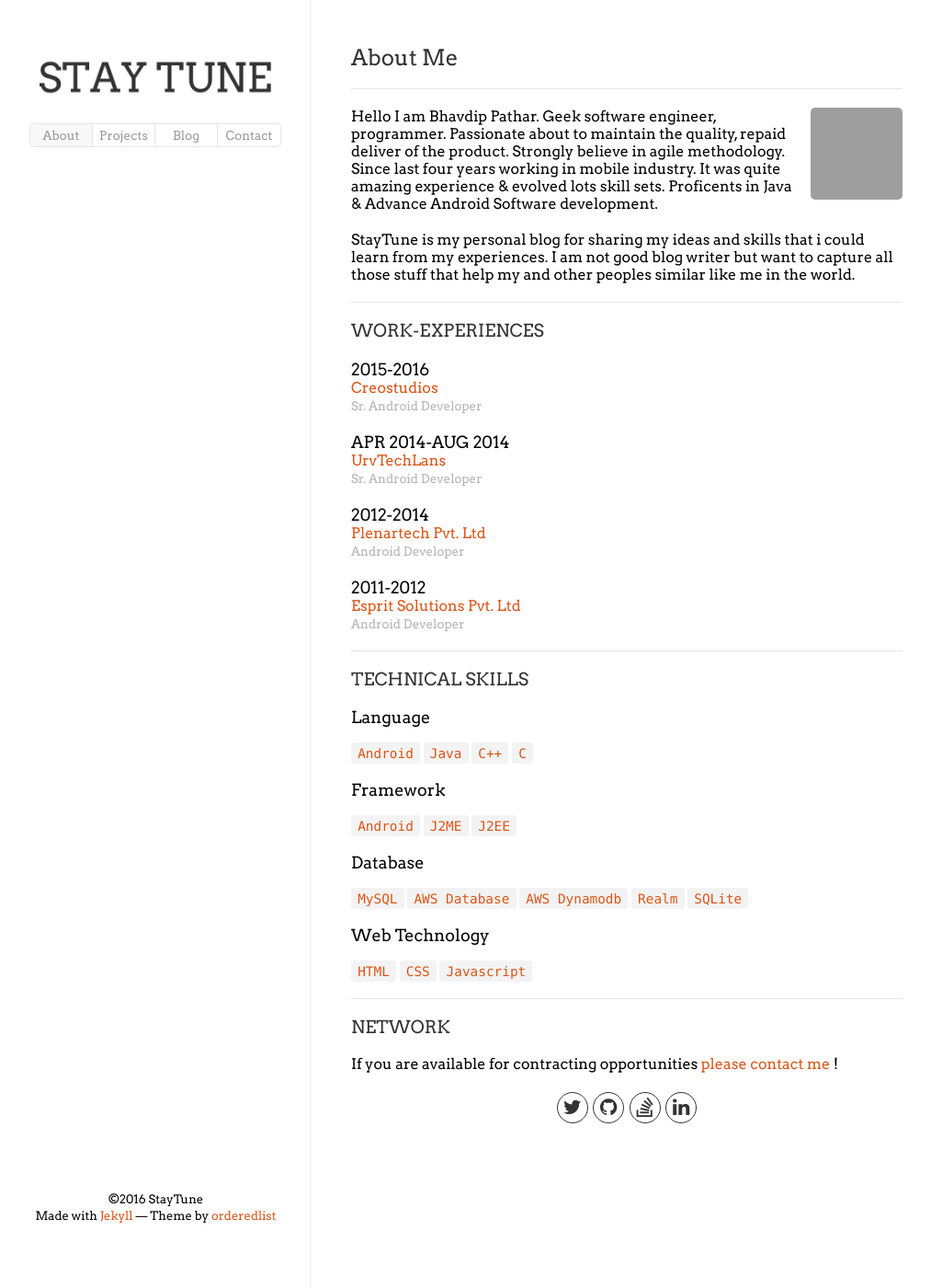
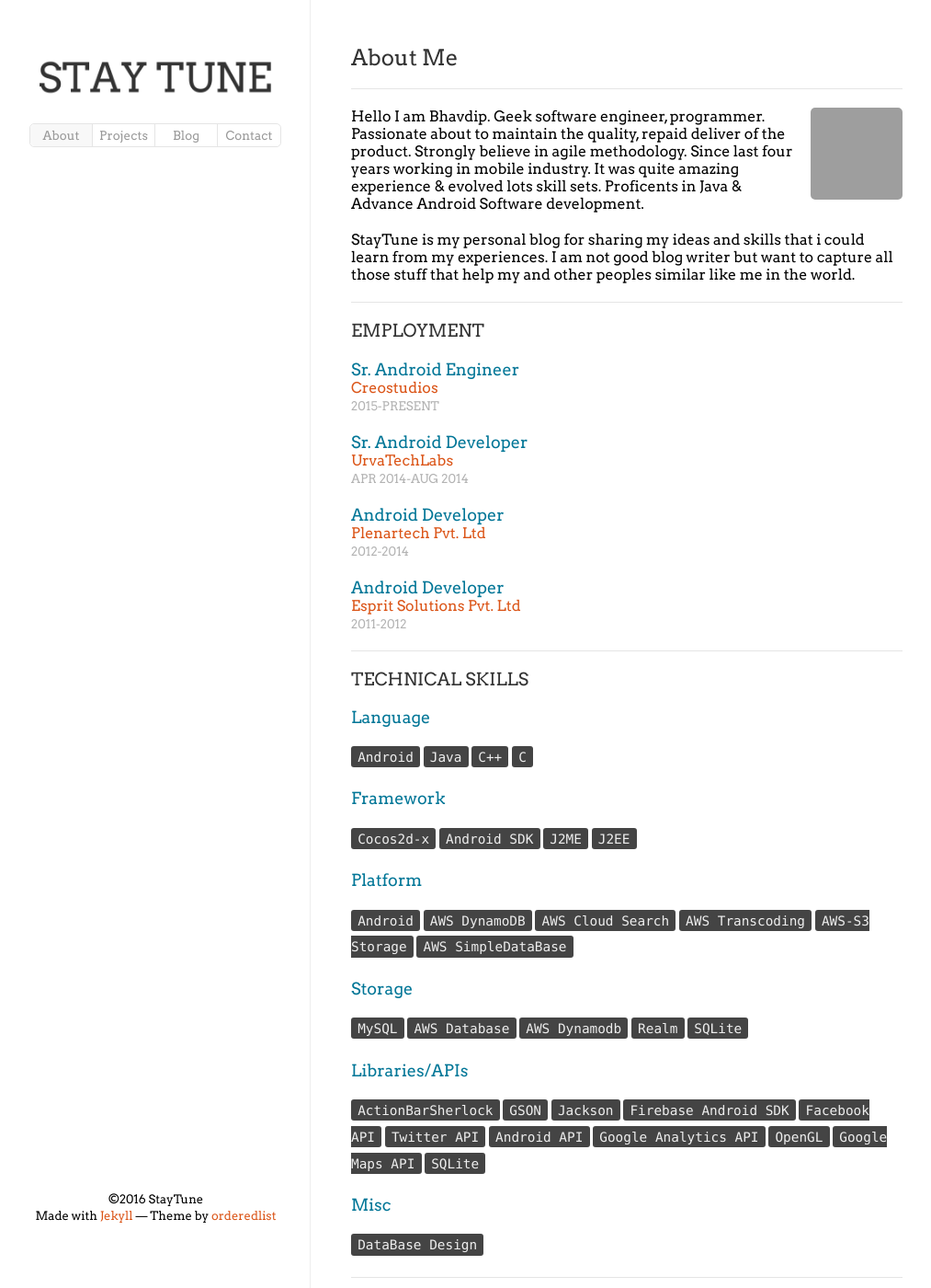
Before and after one commit to Bhavdip/bhavdip.github.io, a Jekyll site: the page built from _pages/about.md, in a window 1280 px wide and 1400 px high. Shown: the whole window at 92% size, without its empty margins (133-1146 px from the left). Built offline with Jekyll 4.4.1, drawn with Linux system fonts in a browser that asks for light colours; nearby versions of some CDN libraries; comment, search, counter and statistics services are not loaded; some of the changed text lies outside the part shown; grey boxes are pictures that could not be loaded.

Commit message:
- update about.md

```diff
--- a/_pages/about.md
+++ b/_pages/about.md
@@ -12,46 +12,63 @@ nobio:     true
 ![Me](https://i.stack.imgur.com/xF6F1.jpg?s=328&g=1){: .profile .pull-right }
 
 
-Hello I am Bhavdip Pathar. Geek software engineer, programmer. Passionate about to maintain the quality, repaid deliver of the product. Strongly believe in agile methodology. Since last four years working in mobile industry. It was quite amazing experience & evolved lots skill sets. Proficents in Java & Advance Android Software development.
+Hello I am Bhavdip. Geek software engineer, programmer. Passionate about to maintain the quality, repaid deliver of the product. Strongly believe in agile methodology. Since last four years working in mobile industry. It was quite amazing experience & evolved lots skill sets. Proficents in Java & Advance Android Software development.
 
 StayTune is my personal blog for sharing my ideas and skills that i could learn from my experiences. I am not good blog writer but want to capture all those stuff that help my and other peoples similar like me in the world.
 
 ***
 
-## WORK-EXPERIENCES
+## EMPLOYMENT
 
-<span class="spanlarger">2015-2016</span><br/>
+<span class="spanlarger" style="color:#007697">Sr. Android Engineer</span><br/>
 <a href="http://creolestudios.com/">Creostudios</a><br/>
-<span class="spanSmaller" style="color: #b3b3b3">Sr. Android Developer</span>
-
-<span class="spanlarger">APR 2014-AUG 2014</span><br/>
-<a href="http://urvatechlabs.com/">UrvTechLans</a><br/>
-<span class="spanSmaller" style="color: #b3b3b3">Sr. Android Developer</span>
-
-<span class="spanlarger">2012-2014</span><br/>
-<a href="http://http://www.plenartech.com/">Plenartech Pvt. Ltd</a><br/>
-<span class="spanSmaller" style="color: #b3b3b3">Android Developer</span>
+<span class="spanSmaller" style="color: #b3b3b3">2015-PRESENT</span>
 
 
-<span class="spanlarger">2011-2012</span><br/>
+<span class="spanlarger" style="color: #007697">Sr. Android Developer</span><br/>
+<a href="http://urvatechlabs.com/">UrvaTechLabs</a><br/>
+<span class="spanSmaller" style="color: #b3b3b3">APR 2014-AUG 2014</span>
+
+<span class="spanlarger" style="color: #007697">Android Developer</span><br/>
+<a href="http://http://www.plenartech.com/">Plenartech Pvt. Ltd</a><br/>
+<span class="spanSmaller" style="color: #b3b3b3">2012-2014</span>
+
+
+<span class="spanlarger" style="color: #007697">Android Developer</span><br/>
 <a href="http://www.esprit.co.in/">Esprit Solutions Pvt. Ltd</a><br/>
-<span class="spanSmaller" style="color: #b3b3b3">Android Developer</span><br/>
+<span class="spanSmaller" style="color: #b3b3b3">2011-2012</span><br/>
 
 ***
 
 ## TECHNICAL SKILLS
 
-<span class="spanlarger">Language</span><br/><br/>
-<span style="color: #333">`Android` `Java` `C++` `C`</span><br/>
+<span class="spanlarger" style="color:#007697">Language</span><br/><br/>
+<span style="color: #007697">`Android` `Java` `C++` `C`</span><br/>
 
-<span class="spanlarger">Framework</span><br/><br/>
-<span style="color: #333">`Android` `J2ME` `J2EE`</span><br/>
+<span class="spanlarger" style="color:#007697">Framework</span><br/><br/>
+<span style="color: #333">`Cocos2d-x` `Android SDK` `J2ME` `J2EE`</span><br/>
 
-<span class="spanlarger">Database</span><br/><br/>
+
+<span class="spanlarger" style="color:#007697">Platform</span><br/><br/>
+<span style="color: #333">`Android` `AWS DynamoDB` `AWS Cloud Search` `AWS Transcoding` `AWS-S3 Storage` `AWS SimpleDataBase`</span><br/>
+
+<span class="spanlarger" style="color:#007697">Storage</span><br/><br/>
 <span style="color: #333">`MySQL` `AWS Database` `AWS Dynamodb` `Realm` `SQLite`</span><br/>
 
-<span class="spanlarger">Web Technology</span><br/><br/>
-<span style="color: #333">`HTML` `CSS` `Javascript`</span><br/>
+<span class="spanlarger" style="color:#007697">Libraries/APIs</span><br/><br/>
+<span style="color: #333">`ActionBarSherlock` `GSON` `Jackson` `Firebase Android SDK` `Facebook API` `Twitter API` `Android API` `Google Analytics API` `OpenGL` `Google Maps API` `SQLite`</span><br/>
+
+<span class="spanlarger" style="color:#007697">Misc</span><br/><br/>
+<span style="color: #333">`DataBase Design`</span><br/>
+
+
+***
+
+## EDUCATION
+
+<span class="spanlarger" style="color:#007697">
+Master degree in Computer Science in Engineering</span><br/>
+<span class="spanSmaller" style="color: #b3b3b3">U.V Patel College of Enginerring, Ganpat University, India</span>
 
 ***
 
--- a/css/main.css
+++ b/css/main.css
@@ -199,9 +199,10 @@ code {
   font-family: "Roboto Mono", Menlo, Monaco, "Courier New", monospace;
   padding: .25em .5em;
   font-size: 90%;
-  color: #DB5518;
-  background-color: #f3f3f3;
+  color: #eee;
+  background-color: #444;
   border-radius: 3px;
+  line-height: 200%;
 }
 
 pre {
```
